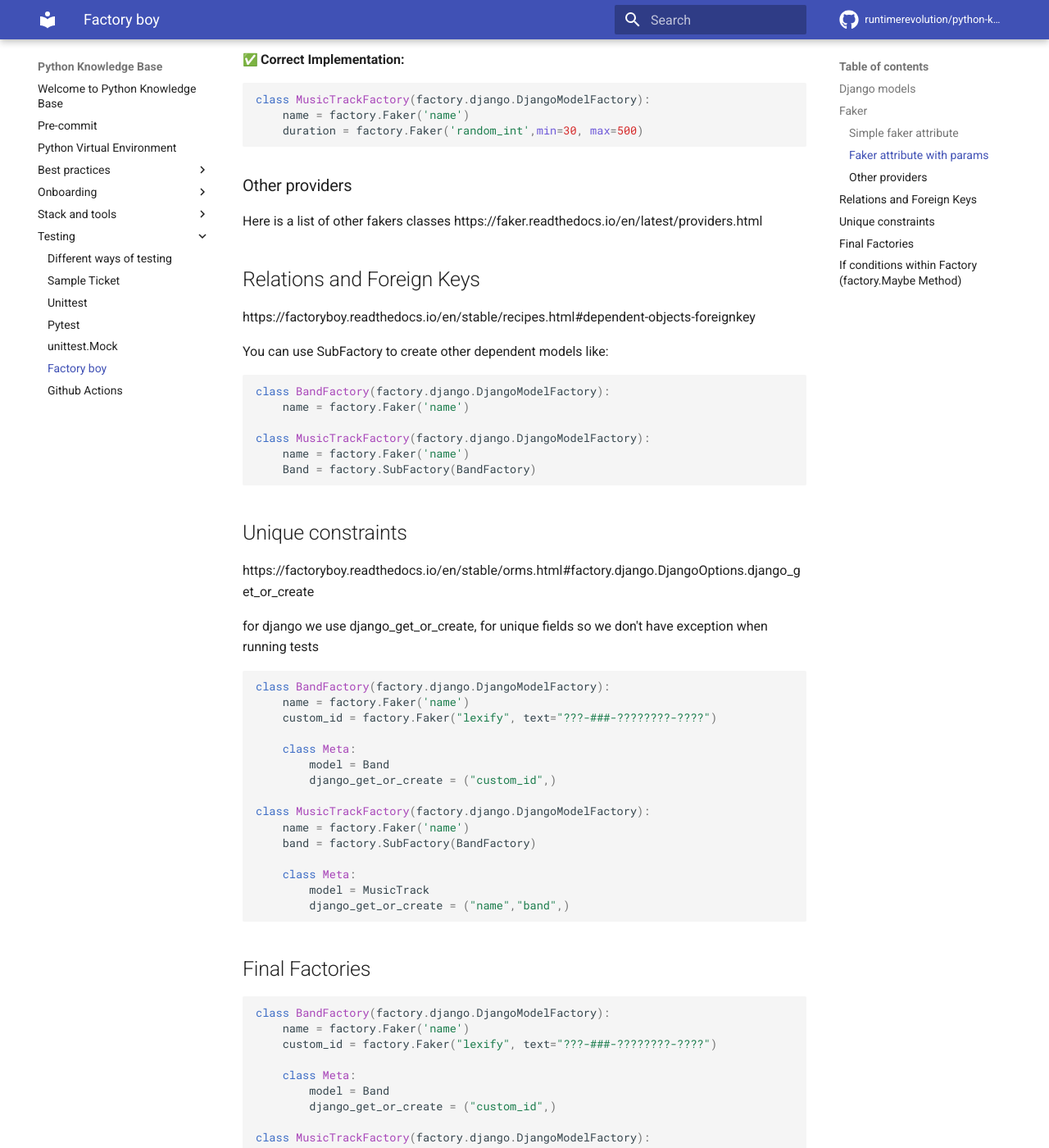
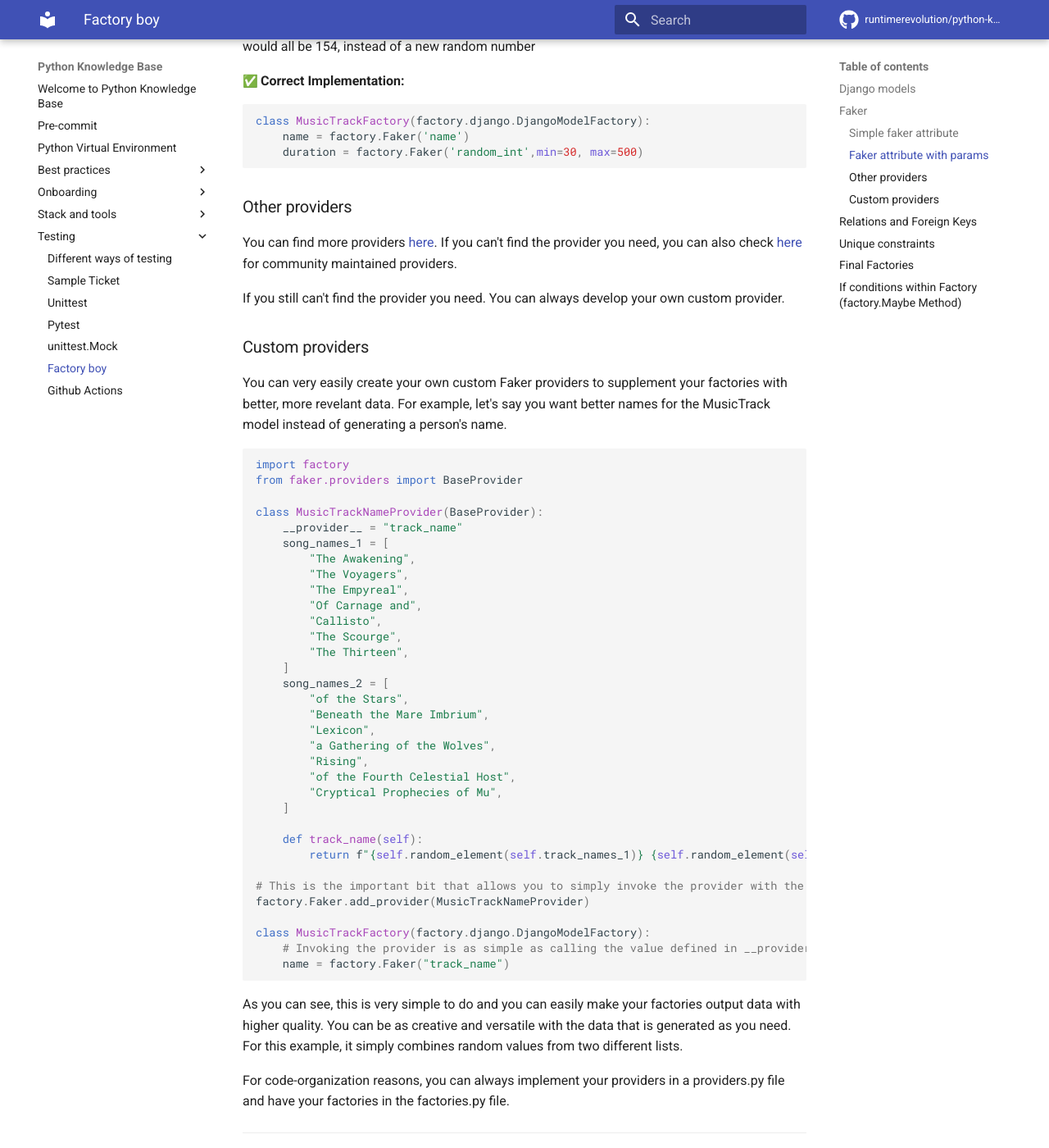
Before and after one commit to runtimerevolution/python-knowledge-base, an MkDocs documentation site: the page built from docs/testing/6_factory_boy.md, in a window 1280 px wide and 1400 px high, scrolled down 1607 px. Shown: the whole window at 82% size. Built offline with MkDocs 1.6.1 and Material for MkDocs 9.7.7, drawn with Linux system fonts in a browser that asks for light colours; emoji names are drawn with the system emoji font; comment, search, counter and statistics services are not loaded.

Commit message:
Explaining how to develop a custom provider for Faker to be used in factory_boy

````diff
--- a/docs/testing/6_factory_boy.md
+++ b/docs/testing/6_factory_boy.md
@@ -25,6 +25,8 @@ class Band(models.Model):
     name = models.TextField()
     custom_id = models.TextField(unique=True)
 ```
+
+---
 
 ## Faker
 
@@ -76,7 +78,55 @@ class MusicTrackFactory(factory.django.DjangoModelFactory):
 
 ### Other providers
 
-Here is a list of other fakers classes https://faker.readthedocs.io/en/latest/providers.html
+You can find more providers [here](https://faker.readthedocs.io/en/latest/providers.html). If you can't find the provider you need, you can also check [here](https://faker.readthedocs.io/en/latest/communityproviders.html) for community maintained providers.
+
+If you still can't find the provider you need. You can always develop your own custom provider.
+
+### Custom providers
+
+You can very easily create your own custom Faker providers to supplement your factories with better, more revelant data. For example, let's say you want better names for the MusicTrack model instead of generating a person's name.
+
+```python
+import factory
+from faker.providers import BaseProvider
+
+class MusicTrackNameProvider(BaseProvider):
+    __provider__ = "track_name"
+    song_names_1 = [
+        "The Awakening",
+        "The Voyagers",
+        "The Empyreal",
+        "Of Carnage and",
+        "Callisto",
+        "The Scourge",
+        "The Thirteen",
+    ]
+    song_names_2 = [
+        "of the Stars",
+        "Beneath the Mare Imbrium",
+        "Lexicon",
+        "a Gathering of the Wolves",
+        "Rising",
+        "of the Fourth Celestial Host",
+        "Cryptical Prophecies of Mu",
+    ]
+
+    def track_name(self):
+        return f"{self.random_element(self.track_names_1)} {self.random_element(self.track_names_2)}"
+
+# This is the important bit that allows you to simply invoke the provider with the name "track_name".
+factory.Faker.add_provider(MusicTrackNameProvider)
+
+class MusicTrackFactory(factory.django.DjangoModelFactory):
+    # Invoking the provider is as simple as calling the value defined in __provider__.
+    name = factory.Faker("track_name")
+```
+
+As you can see, this is very simple to do and you can easily make your factories output data with higher quality. You can be as creative and versatile with the data that is generated as you need. For this example, it simply combines random values from two different lists.
+
+For code-organization reasons, you can always implement your providers in a providers.py file and have your factories in the factories.py file.
+
+---
 
 ## Relations and Foreign Keys
 
@@ -92,6 +142,8 @@ class MusicTrackFactory(factory.django.DjangoModelFactory):
     name = factory.Faker('name')
     Band = factory.SubFactory(BandFactory)
 ```
+
+---
 
 ## Unique constraints
 
@@ -117,6 +169,8 @@ class MusicTrackFactory(factory.django.DjangoModelFactory):
         django_get_or_create = ("name","band",)
 ```
 
+---
+
 ## Final Factories
 
 ```python
@@ -138,6 +192,8 @@ class MusicTrackFactory(factory.django.DjangoModelFactory):
         django_get_or_create = ("name","band",)
 ```
 
+---
+
 ## If conditions within Factory (factory.Maybe Method)
 
 Let's consider the following Factory example:
````
